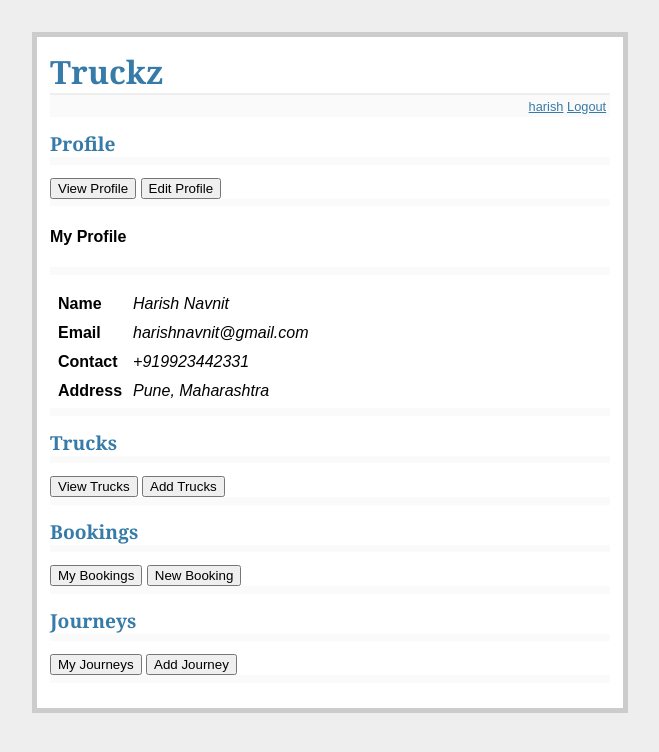
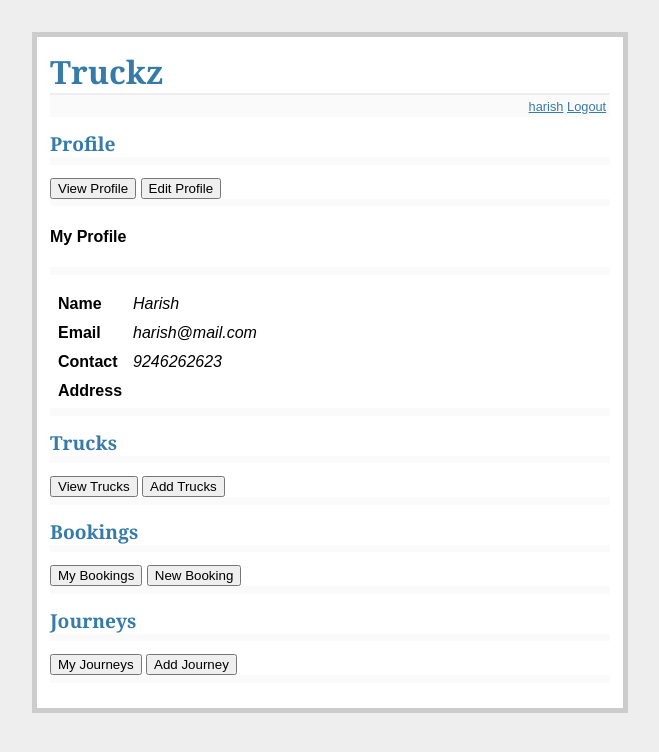
Before and after one commit to tinvaan/truckz, a Flask app: page /dashboard/profile/ in a window 1280 px wide. Shown: the top 752 px of the page, without its empty margins (310-969 px from the left). Run offline with Flask 2, Linux system fonts and the light colour scheme; a user stored in the database is signed in; data comes from the database, SQL or seed files in the repository.

Commit message:
Update profile feature implemented

```diff
--- a/truckz/templates/edit_profile.html
+++ b/truckz/templates/edit_profile.html
@@ -1,9 +1,9 @@
 {% extends "dashboard.html" %}
 {% block profile %}
     <h4>Edit Profile</h4>
-    <form action="{{url_for('profile_edit')}}" method=post class=add-entry>
+    <form action="{{url_for('profile_update')}}" method=post class=add-entry>
         <dl>
-            <dt>Name:       <dd><input type=text size=30 name=title>
+            <dt>Name:       <dd><input type=text size=30 name=name>
             <dt>Email:      <dd><input type=email size=30 name=email>
             <dt>Contact:    <dd><input type=text size=30 name=contact>
             <dt>Address:    <dd><textarea name=address rows=3 cols=30></textarea>
--- a/truckz/templates/profile.html
+++ b/truckz/templates/profile.html
@@ -5,19 +5,19 @@
     <table id="profile_content" cellspacing="5" cellpadding="3">
         <tr>
             <td><b>Name</b></td>
-            <td><em>Harish Navnit</em></td>
+            <td><em>{{details.customer_name}}</em></td>
         </tr>
         <tr>
             <td><b>Email</b></td>
-            <td><em>harishnavnit@gmail.com</em></td>
+            <td><em>{{details.customer_email}}</em></td>
         </tr>
         <tr>
             <td><b>Contact</b></td>
-            <td><em>+919923442331</em></td>
+            <td><em>{{details.customer_contact}}</em></td>
         </tr>
         <tr>
             <td><b>Address</b></td>
-            <td><em>Pune, Maharashtra</em></td>
+            <td><em>{{details.customer_address}}</em></td>
         </tr>
     </table>
     <div class=metanav></div>
--- a/truckz/views.py
+++ b/truckz/views.py
@@ -15,11 +15,26 @@ def dashboard():
 
 @app.route('/dashboard/profile/', methods=['POST', 'GET'])
 def profile_view():
-    return render_template('profile.html')
+    auth_name = session.get('user_name')
+    db = get_database()
+    cur = db.execute('select * from customers where customer_auth_username=:auth_user', {"auth_user": auth_name})
+    details = cur.fetchone()
+    return render_template('profile.html', details = details)
 
 @app.route('/dashboard/profile/edit', methods=['POST', 'GET'])
 def profile_edit():
     return render_template('edit_profile.html')
+
+@app.route('/dashboard/profile/update', methods=['POST', 'GET'])
+def profile_update():
+    if not session.get('logged_in'):
+        abort(401, message="Session expired. Please login again")
+    db = get_database()
+    db.execute('update customers set customer_name=?, customer_email=?, customer_contact=?, customer_address=? where customer_auth_username=?',
+               [request.form['name'], request.form['email'], request.form['contact'], request.form['address'], session.get('user_name')])
+    db.commit()
+    flash('Profile updated')
+    return redirect(url_for('profile_view'))
 
 @app.route('/login', methods=['POST', 'GET'])
 def login(user):
```
